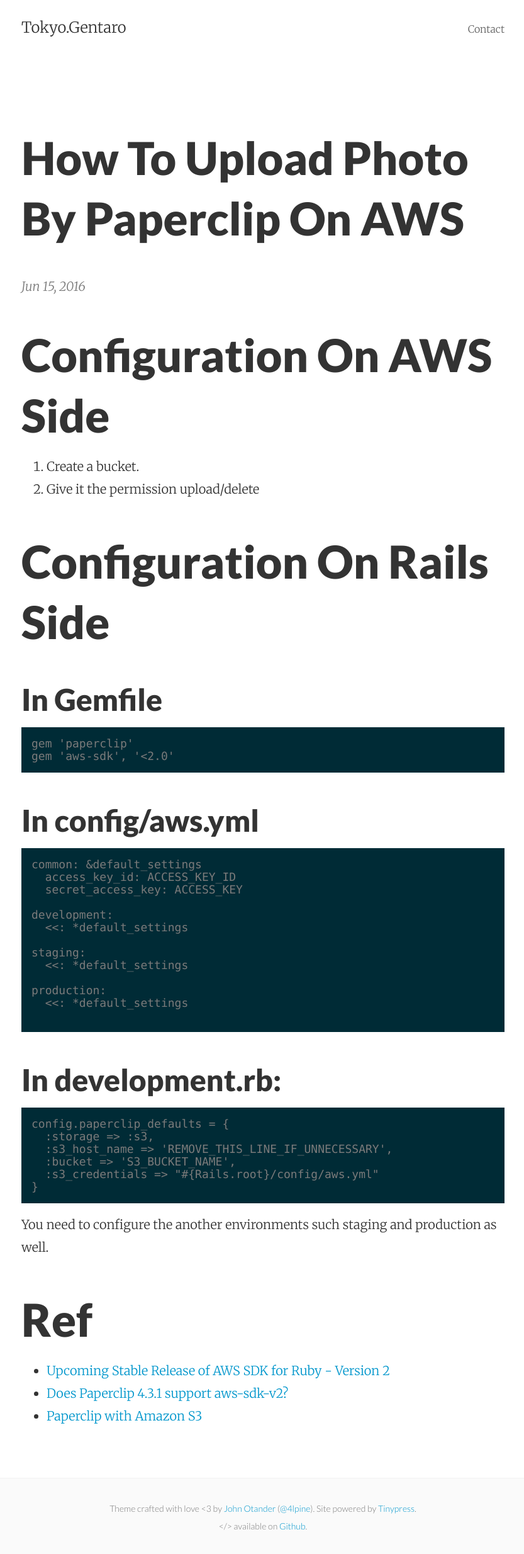
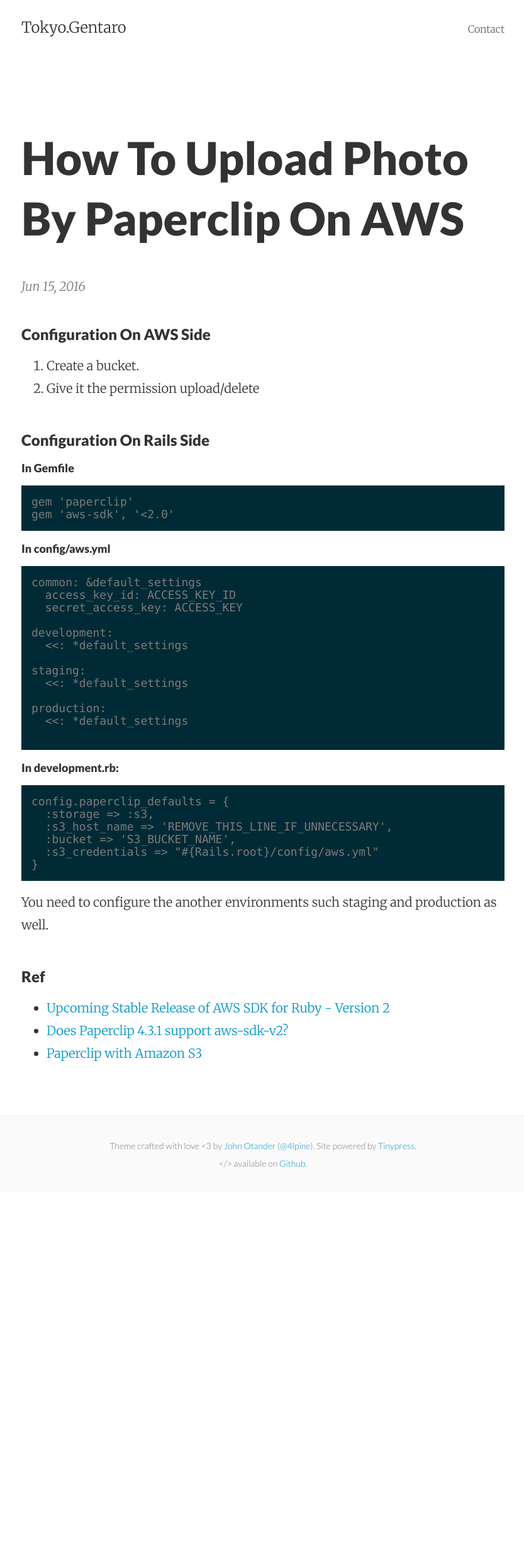
Before and after one commit to gentaro-sakamoto/gentaro-sakamoto.github.io, a Jekyll site: the page built from _posts/2016-06-15-how-to-upload-photo-by-paperclip-on-aws.markdown, in a window 1280 px wide. Shown: the whole page at 63% size, without its empty margins (222-1055 px from the left). Built offline with Jekyll 4.4.1, drawn with Linux system fonts in a browser that asks for light colours; after the commit the page ends 1892 px from its top, so only the background shows below that.

Commit message:
Get the index smaller

````diff
--- a/_posts/2016-06-15-how-to-upload-photo-by-paperclip-on-aws.markdown
+++ b/_posts/2016-06-15-how-to-upload-photo-by-paperclip-on-aws.markdown
@@ -3,22 +3,22 @@ published: true
 title: How To Upload Photo By Paperclip On AWS
 layout: post
 ---
-# Configuration On AWS Side
+### Configuration On AWS Side
 
 1. Create a bucket.
 2. Give it the permission upload/delete
 
 
-# Configuration On Rails Side
+### Configuration On Rails Side
 
-## In Gemfile
+#### In Gemfile
 
 ```
 gem 'paperclip'
 gem 'aws-sdk', '<2.0'
 ```
 
-## In config/aws.yml
+#### In config/aws.yml
 
 ```
 common: &default_settings
@@ -36,7 +36,7 @@ production:
 
 ```
 
-## In development.rb:
+#### In development.rb:
 
 ```
 config.paperclip_defaults = {
@@ -50,7 +50,7 @@ config.paperclip_defaults = {
 You need to configure the another environments such staging and production as well.
 
 
-# Ref
+### Ref
 - [Upcoming Stable Release of AWS SDK for Ruby - Version 2](http://ruby.awsblog.com/post/TxFKSK2QJE6RPZ/Upcoming-Stable-Release-of-AWS-SDK-for-Ruby-Version-2)
 - [Does Paperclip 4.3.1 support aws-sdk-v2?](https://github.com/thoughtbot/paperclip/issues/2021#issuecomment-151563433)
 - [Paperclip with Amazon S3](https://github.com/thoughtbot/paperclip/wiki/Paperclip-with-Amazon-S3)
````
